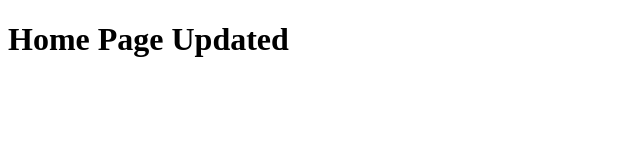
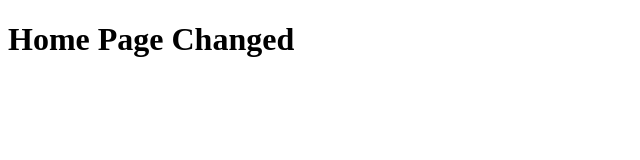
Before and after one commit to kondaveti-deviram/test-bootcamp, a plain HTML site: page index.html in a window 1280 px wide. Shown: the full height of the page, 0-640 px from the left. Drawn offline with Linux system fonts and the light colour scheme.

Commit message:
updated the h1 element

```diff
--- a/index.html
+++ b/index.html
@@ -4,6 +4,6 @@
     <title>Full Stack Bootcamp</title>
   </head>
   <body>
-    <h1>Home Page Updated</h1>
+    <h1>Home Page Changed</h1>
   </body>
 </html>
```
